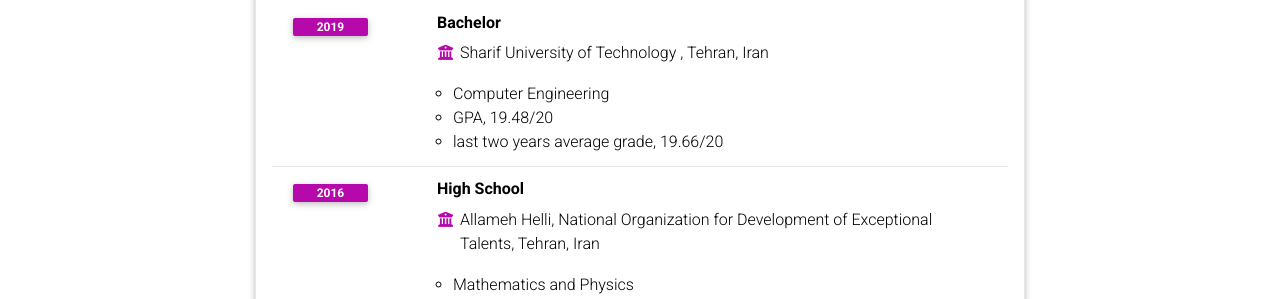
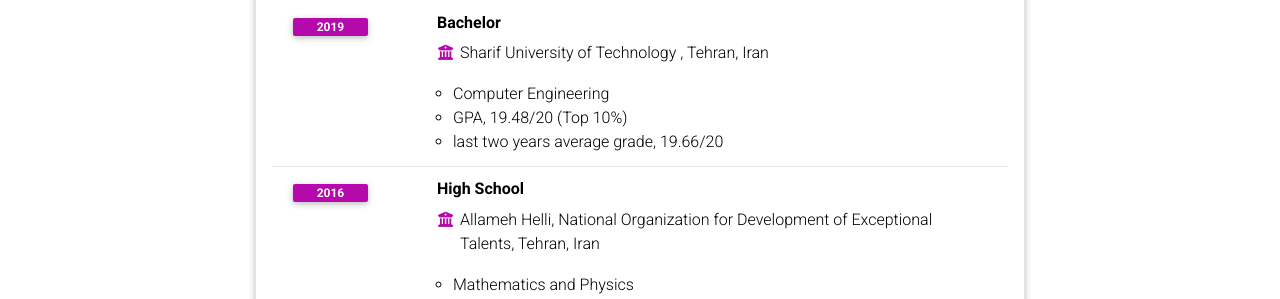
Before and after one commit to alirezafarashah/alirezafarashah.github.io, a Jekyll site: the page built from _pages/cv.md, in a window 1280 px wide and 900 px high, scrolled down 331 px. Shown: the part 152-451 px from the top of the window. Built offline with Jekyll 4.4.1, drawn with Linux system fonts in a browser that asks for light colours; comment, search, counter and statistics services are not loaded; a style sheet for code colours, icons or effects is not loaded.

Commit message:
Update cv.yml

```diff
--- a/_data/cv.yml
+++ b/_data/cv.yml
@@ -16,7 +16,7 @@
       year: 2019
       description:
         - Computer Engineering
-        - GPA, 19.48/20
+        - GPA, 19.48/20 (Top 10%)
         - last two years average grade, 19.66/20
     - title: High School
       institution: Allameh Helli, National Organization for Development of Exceptional Talents, Tehran, Iran
```
